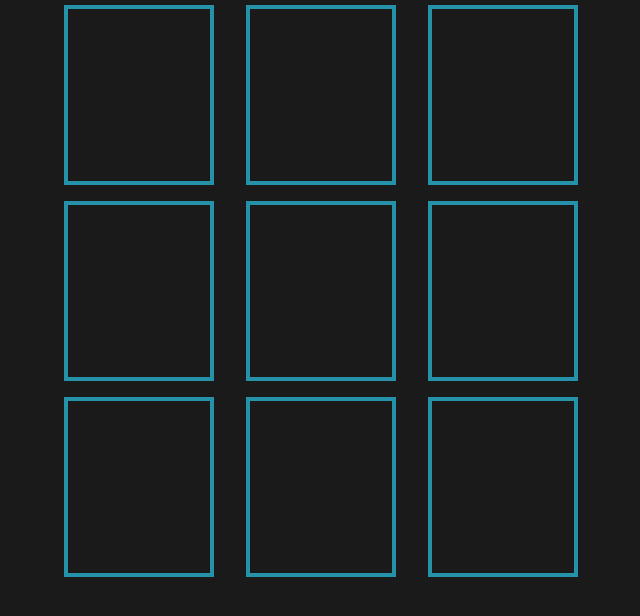
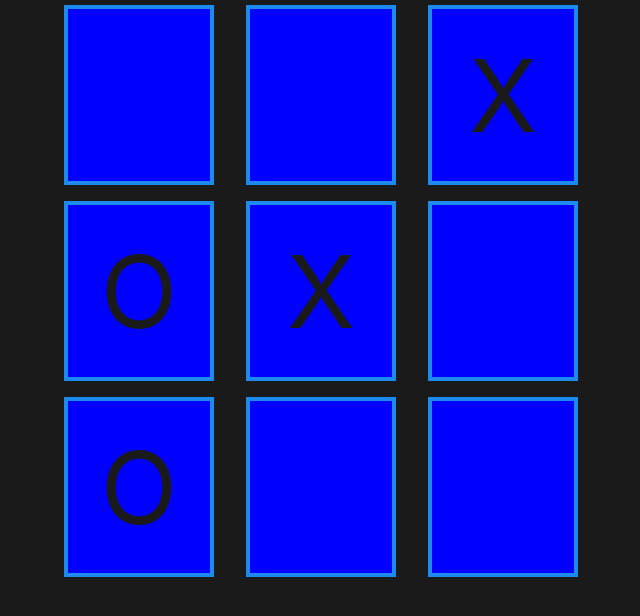
Before and after one commit to Laura-Bullek/UNH-Week-Five, a plain HTML site: page 08-Stu_Dom-Traversal/Unsolved/index.html in a window 1280 px wide. Shown: the part 96-712 px from the top of the page, without its empty margins (319-959 px from the left). Drawn offline with nearby package versions, Linux system fonts and the light colour scheme.

Commit message:
Completed 08-Stu_Dom-Traversal project

```diff
--- a/07-Ins_Dom-Traversal/assets/css/style.css
+++ b/07-Ins_Dom-Traversal/assets/css/style.css
@@ -7,4 +7,5 @@ main {
 ul {
   list-style-type: none;
   padding: 0;
+  color
 }
--- a/08-Stu_Dom-Traversal/Unsolved/assets/js/script.js
+++ b/08-Stu_Dom-Traversal/Unsolved/assets/js/script.js
@@ -2,10 +2,16 @@
 var rootEl = $('#root');
 
 // TODO: Starting from the root element, select all the boxes and turn them white in a single statement.
+$(rootEl).find("li").css("background-color", "white");
+// rootEL.find("li").css("background-color", "white");
+
 // HINT: Use the `.css` function to change element's background color
+$(rootEl).find("li").css("background-color", "blue");
 
 // TODO: Starting from `rootEl`, what is the statement that will use "O" to block the "X" from winning
 // HINT: Use the `.closest()`, or `.parent()` methods to go up the DOM tree
+$(rootEl).find(".item-a3").text("O");
+
 
 // TODO: Starting from the bottom row, middle square or `.item-b3`, what is the statement that will win the game using "O"
 // HINT: Use the ".closest()", or ".parent()" methods to go up the DOM tree
```
